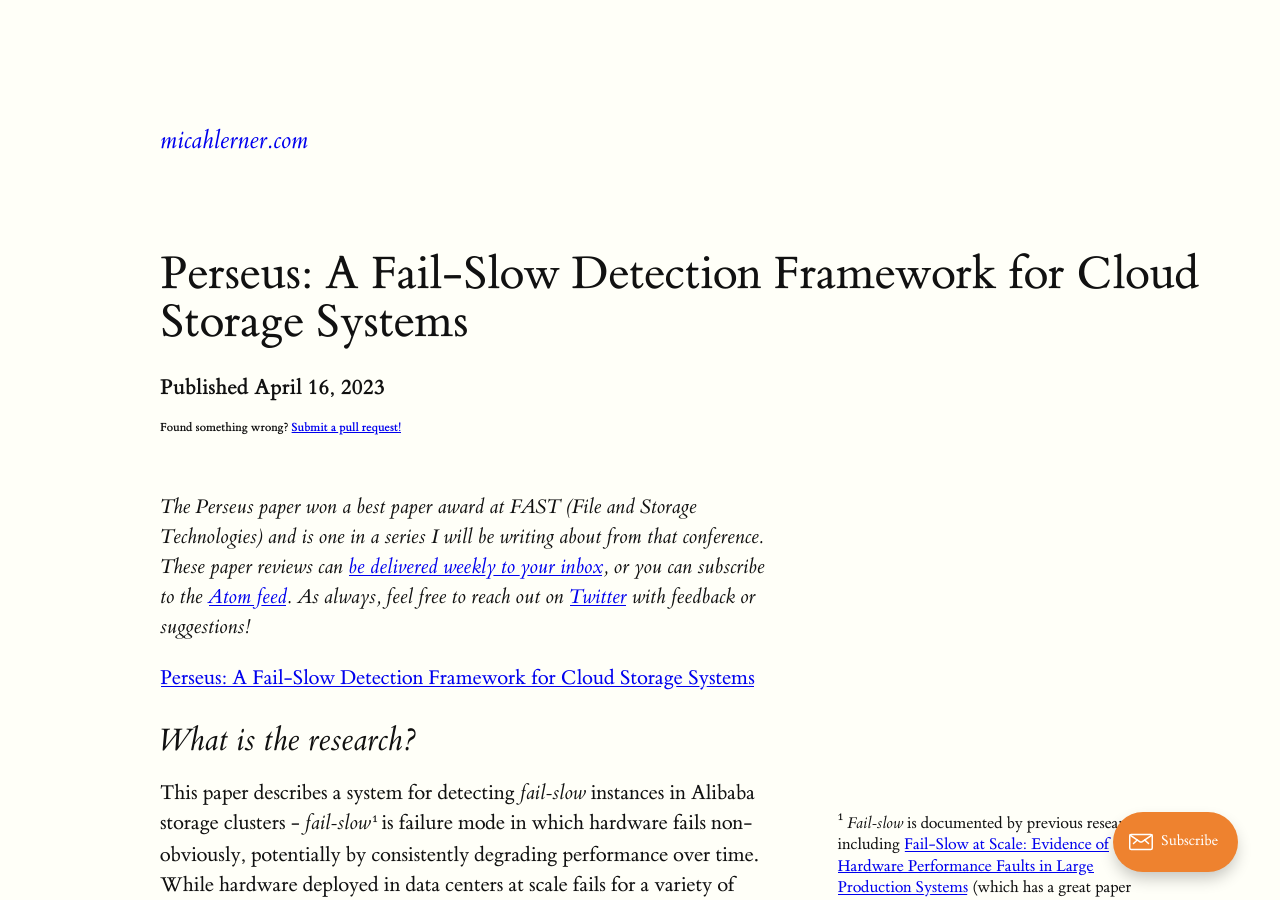
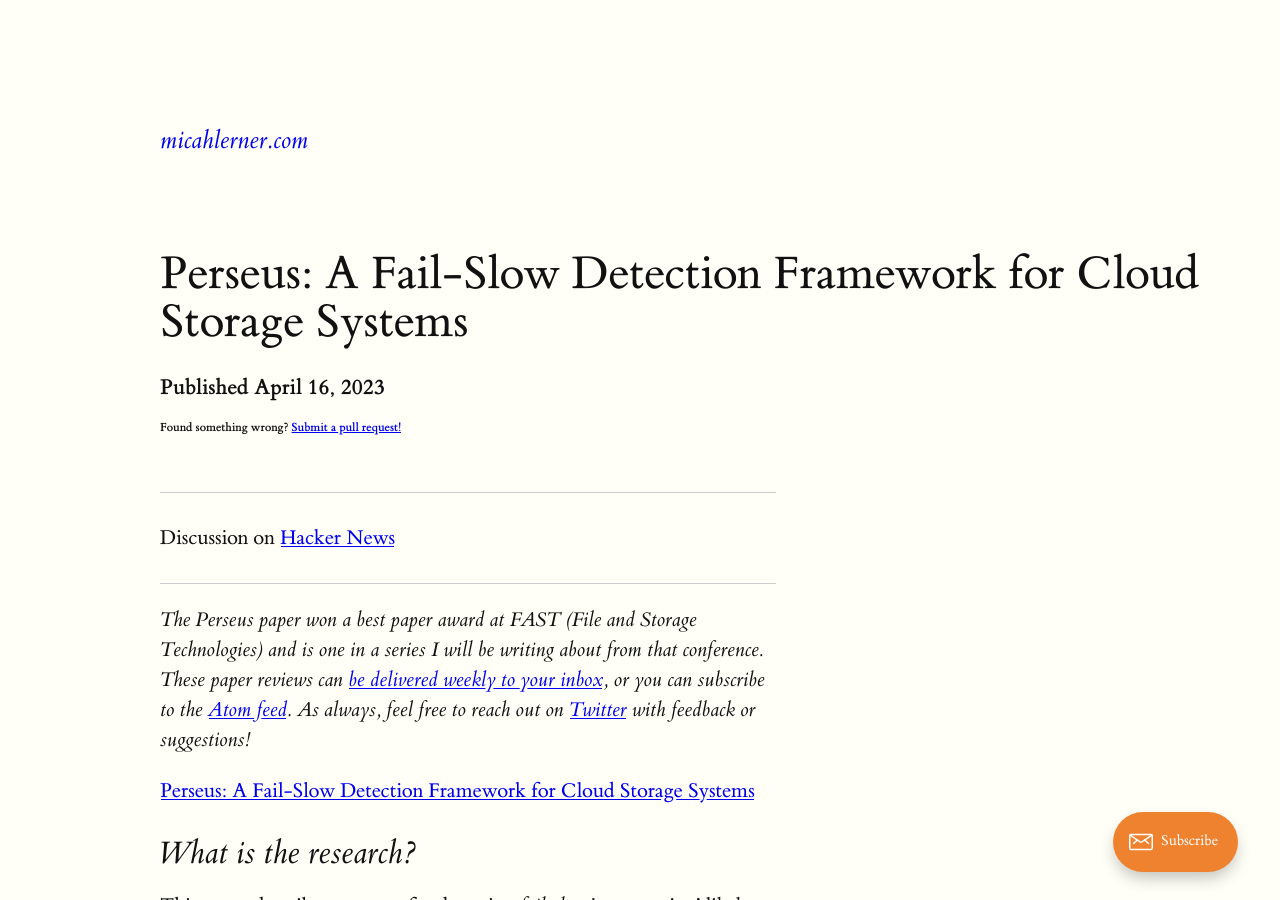
Before and after one commit to mlerner/mlerner.github.io, a Jekyll site: the page built from _posts/2023-04-16-perseus-a-fail-slow-detection-framework-for-cloud-storage-systems.md, in a window 1280 px wide and 900 px high. Built offline with Jekyll 4.4.1, drawn with Linux system fonts in a browser that asks for light colours; part of the change alters nothing that is shown.

Commit message:
hn front page :)

```diff
--- a/_posts/2023-04-16-perseus-a-fail-slow-detection-framework-for-cloud-storage-systems.md
+++ b/_posts/2023-04-16-perseus-a-fail-slow-detection-framework-for-cloud-storage-systems.md
@@ -3,6 +3,7 @@ layout: post
 title: "Perseus: A Fail-Slow Detection Framework for Cloud Storage Systems"
 intro: The Perseus paper won a best paper award at FAST (File and Storage Technologies) and is one in a series I will be writing about from that conference. These paper reviews can [be delivered weekly to your inbox](https://newsletter.micahlerner.com/), or you can subscribe to the [Atom feed](https://www.micahlerner.com/feed.xml). As always, feel free to reach out on [Twitter](https://twitter.com/micahlerner) with feedback or suggestions!
 categories:
+hn: https://news.ycombinator.com/item?id=35765100
 ---
 
 [Perseus: A Fail-Slow Detection Framework for Cloud Storage Systems](https://www.usenix.org/conference/fast23/presentation/lu)
```
